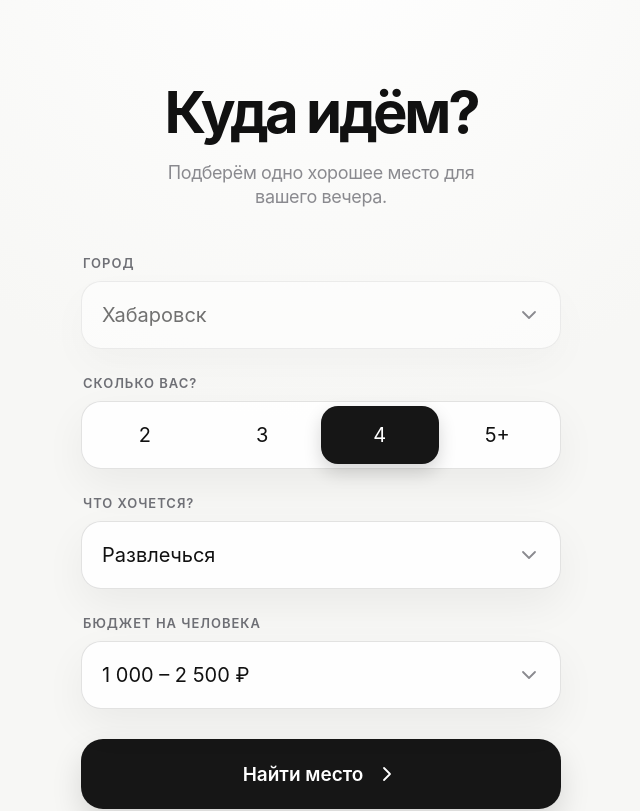
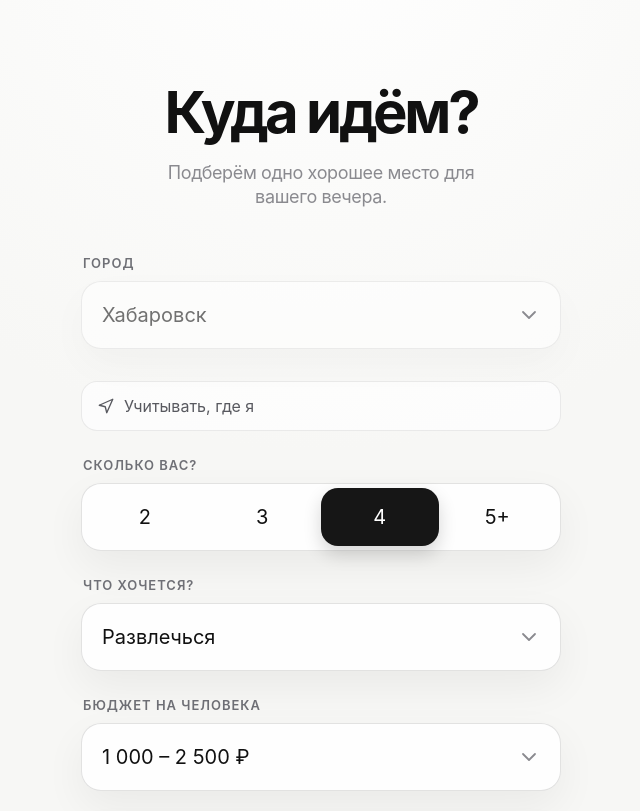
Before and after one commit to richmanstudio/kudaidem, a Next.js app: page / in a window 1280 px wide. Shown: the top 811 px of the page, without its empty margins (319-959 px from the left). Built offline with nearby package versions, Linux system fonts and the light colour scheme.

Commit message:
stage 4: add geolocation to home flow

```diff
--- a/features/recommendations/components/home-screen.tsx
+++ b/features/recommendations/components/home-screen.tsx
@@ -2,8 +2,9 @@
 
 import { useState, useTransition } from "react";
 import { useRouter } from "next/navigation";
-import { ArrowRight, ChevronDown } from "@/components/ui/icons";
+import { ArrowRight, ChevronDown, Navigation } from "@/components/ui/icons";
 import { haptic } from "@/lib/telegram/client";
+import { useLiveLocation } from "@/lib/location/use-live-location";
 import {
   filtersToSearchParams,
   DEFAULT_FILTERS,
@@ -30,6 +31,7 @@ export function HomeScreen() {
   const [party, setParty] = useState(DEFAULT_FILTERS.party);
   const [mood, setMood] = useState<Mood>(DEFAULT_FILTERS.mood);
   const [budget, setBudget] = useState<Budget>(DEFAULT_FILTERS.budget);
+  const geo = useLiveLocation();
 
   const go = (surprise = false) => {
     haptic("medium");
@@ -39,12 +41,33 @@ export function HomeScreen() {
       party,
       mood: surprise ? "surprise" : mood,
       budget,
+      at: new Date().toISOString(),
+      latitude: geo.location?.latitude,
+      longitude: geo.location?.longitude,
+      maxDistanceKm: geo.location ? 12 : undefined,
     });
 
     startTransition(() => {
       router.push(`/result?${query.toString()}`);
     });
   };
+
+  const handleLocation = async () => {
+    haptic();
+    if (geo.location) {
+      geo.clear();
+      return;
+    }
+    if (geo.permission === "denied") {
+      await geo.openSettings();
+      return;
+    }
+    await geo.request();
+  };
+
+  const accuracy = geo.location?.accuracyM != null
+    ? ` · ±${Math.max(100, geo.location.accuracyM)} м`
+    : "";
 
   return (
     <div className="screen">
@@ -63,6 +86,26 @@ export function HomeScreen() {
             <ChevronDown />
           </div>
           <span className="sr-only" id="city-note">На первом запуске доступен Хабаровск</span>
+          <button
+            className="match"
+            type="button"
+            disabled={geo.isRequesting || geo.permission === "unavailable"}
+            onClick={() => void handleLocation()}
+          >
+            <Navigation width={18} />
+            <span>
+              {geo.isRequesting
+                ? "Определяем геопозицию…"
+                : geo.location
+                  ? `Геопозиция включена${accuracy} · отключить`
+                  : geo.permission === "denied"
+                    ? "Разрешить геопозицию в настройках"
+                    : geo.permission === "unavailable"
+                      ? "Геопозиция недоступна"
+                      : "Учитывать, где я"}
+            </span>
+          </button>
+          {geo.message && <div className="notice">{geo.message}</div>}
         </div>
 
         <div className="field">
@@ -133,7 +176,7 @@ export function HomeScreen() {
         <button className="secondary-button" type="button" disabled={isPending} onClick={() => go(true)}>
           Решить за нас
         </button>
-        <div className="notice">Первый запуск — Хабаровск. Каталог пока демонстрационный.</div>
+        <div className="notice">Учитываем текущее время, погоду, открытые места и расстояние — если вы разрешили геопозицию.</div>
       </div>
     </div>
   );
```
